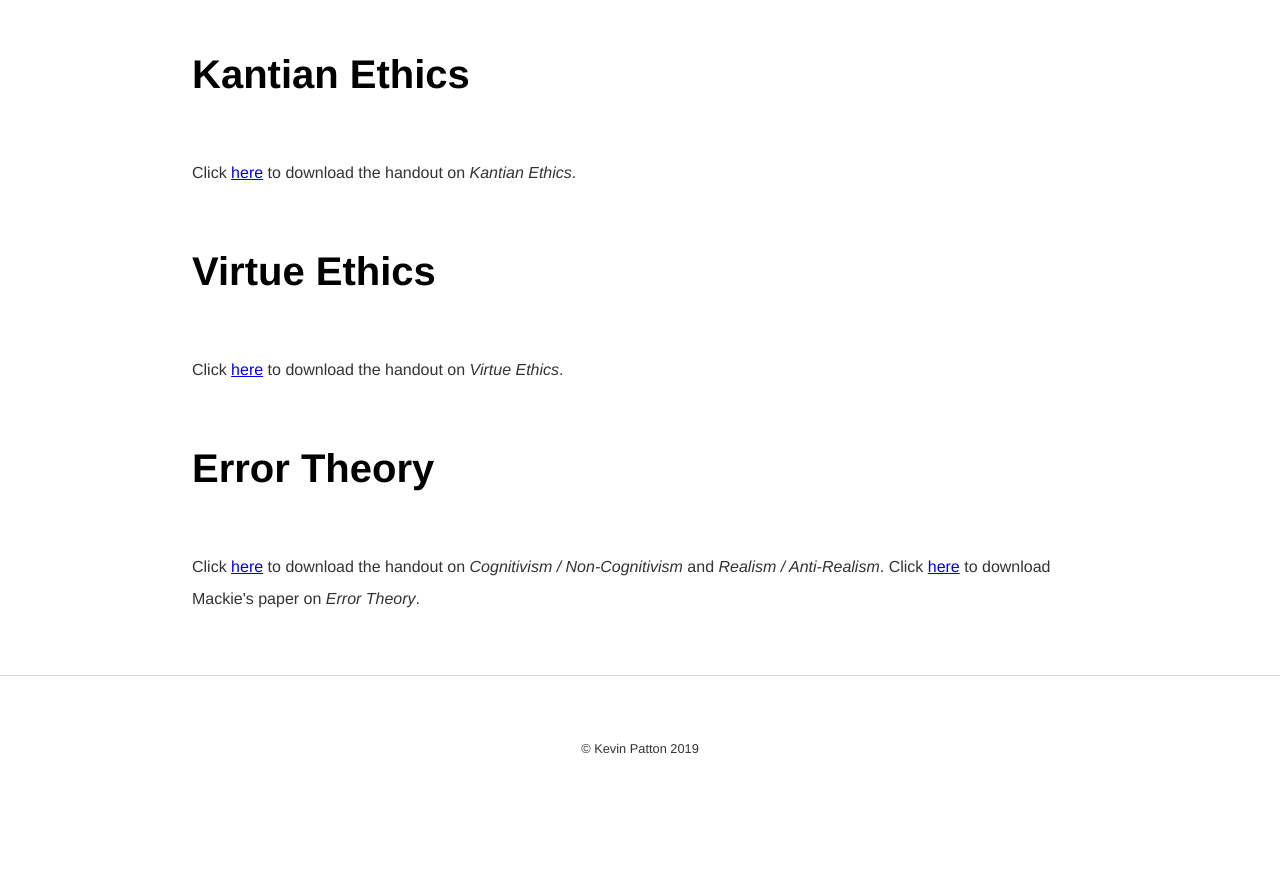
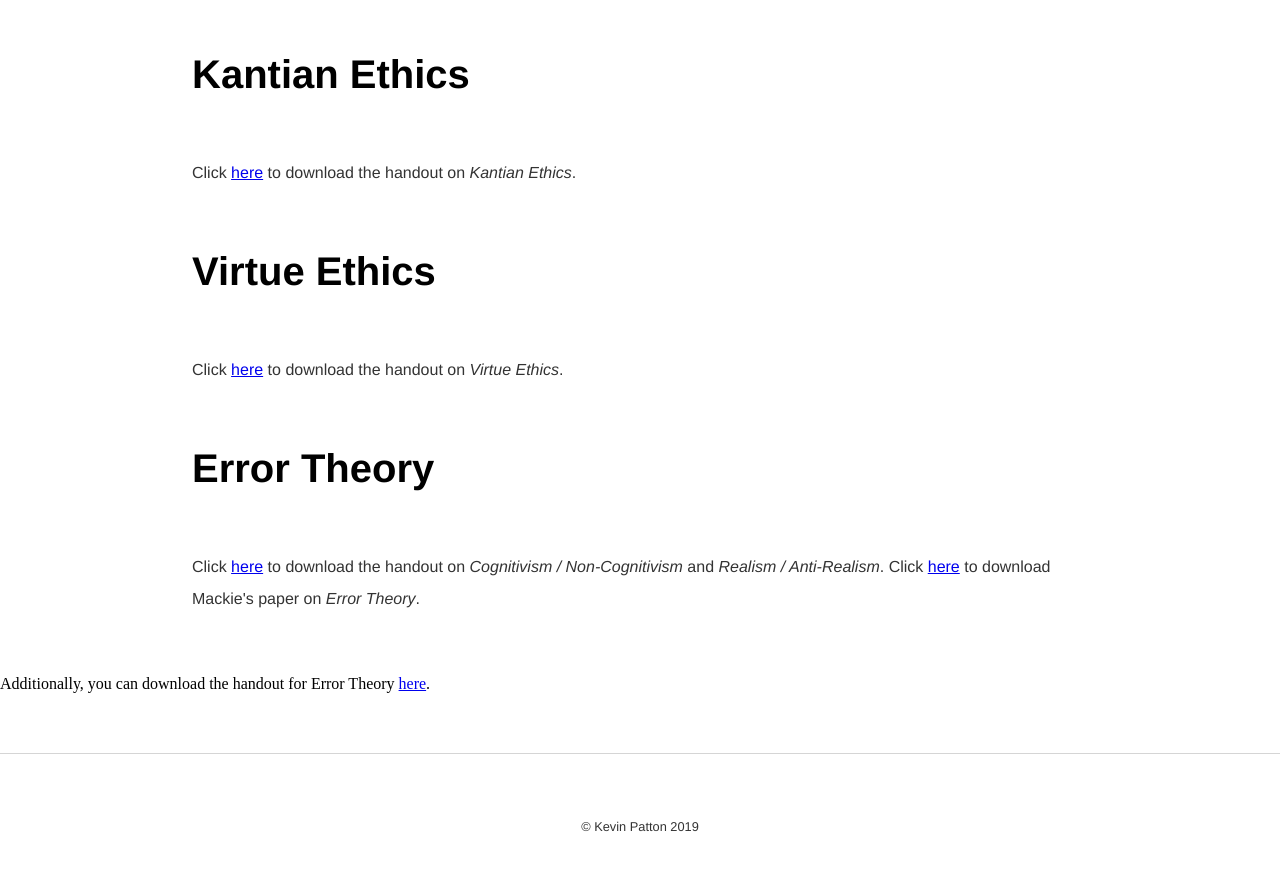
Before and after one commit to kevinjpatton/kevinjpatton.github.io, a Jekyll site: the page built from teaching/phil_2030/index.html, in a window 1280 px wide and 900 px high, scrolled down 1223 px. Shown: the top 871 px of the window. Built offline with Jekyll 4.4.1, drawn with Linux system fonts in a browser that asks for light colours; Markdown is read by kramdown in place of the engine named in the settings; before the commit the page ends 2045 px from its top, so only the background shows below that.

Commit message:
Update index.html

```diff
--- a/teaching/phil_2030/index.html
+++ b/teaching/phil_2030/index.html
@@ -19,4 +19,4 @@ title: Teaching - 2030
 <h1>Virtue Ethics</h1>
 <p>Click <a href="/teaching/phil_2030/Handout_Virtue.pdf" target="_blank">here</a> to download the handout on <i>Virtue Ethics</i>.</p>
 <h1>Error Theory</h1>
-<p>Click <a href="/teaching/phil_3050/HandoutCogReal.pdf" target="_blank">here</a> to download the handout on <i>Cognitivism / Non-Cognitivism</i> and <i>Realism / Anti-Realism</i>.  Click <a href="/teaching/phil1020/Mackie.pdf" target="_blank">here</a> to download Mackie's paper on <i>Error Theory</i>.</p>
+<p>Click <a href="/teaching/phil_3050/HandoutCogReal.pdf" target="_blank">here</a> to download the handout on <i>Cognitivism / Non-Cognitivism</i> and <i>Realism / Anti-Realism</i>.  Click <a href="/teaching/phil1020/Mackie.pdf" target="_blank">here</a> to download Mackie's paper on <i>Error Theory</i>.</p>  Additionally, you can download the handout for Error Theory <a href="/teaching/phil_2030/Handout_ErrorTheory.pdf" target="_blank">here</a>.</p>
```
